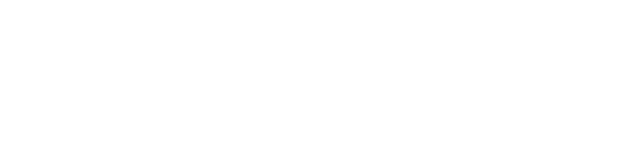
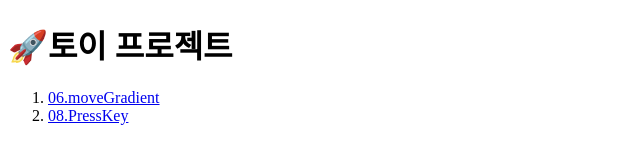
Before and after one commit to Ba-latte/ToyProjects, a plain HTML site: page index.html in a window 1280 px wide. Shown: the whole page, without its empty margins (0-640 px from the left). Drawn offline with Linux system fonts and the light colour scheme.

Commit message:
add : 완성한 프로젝트 링크 추가

```diff
--- a/index.html
+++ b/index.html
@@ -6,6 +6,14 @@
     <title>토이 프로젝트</title>
 </head>
 <body>
-
+    <h1>🚀토이 프로젝트</h1>
+    <ol>
+        <li>
+            <a href="./06.moveGradient/index.html">06.moveGradient</a>
+        </li>
+        <li>
+            <a href="./08.PressKey/index.html">08.PressKey</a>
+        </li>
+    </ol>
 </body>
 </html>
```
